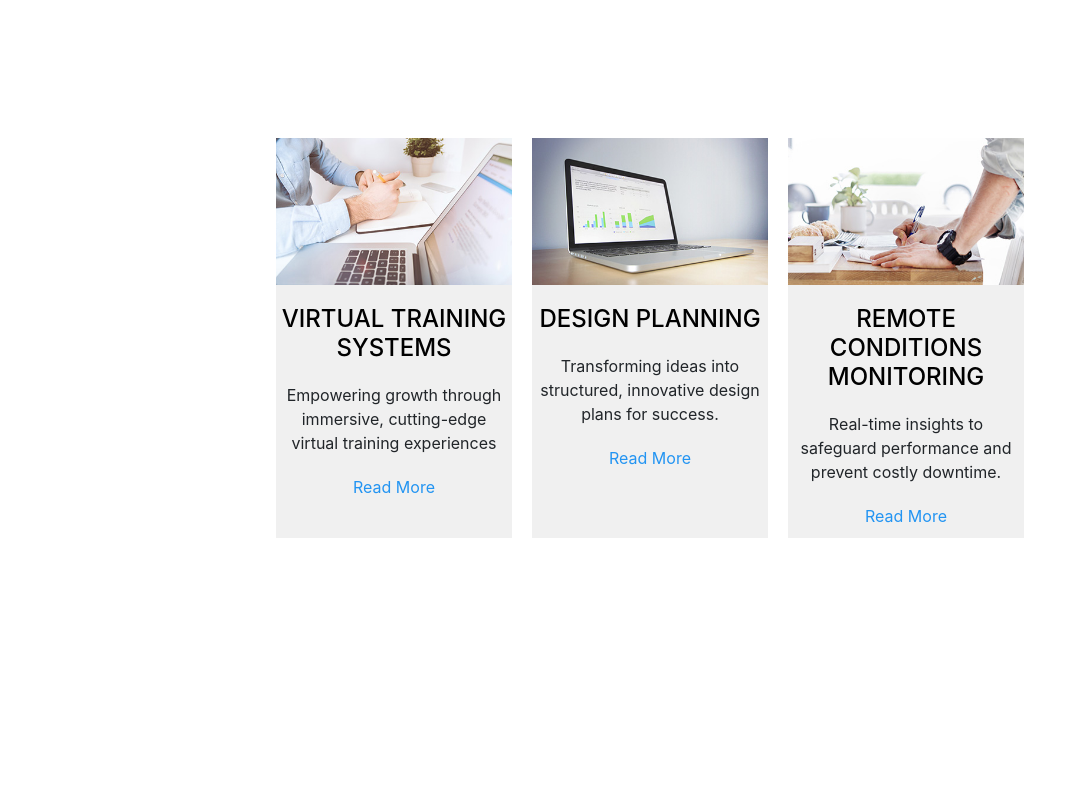
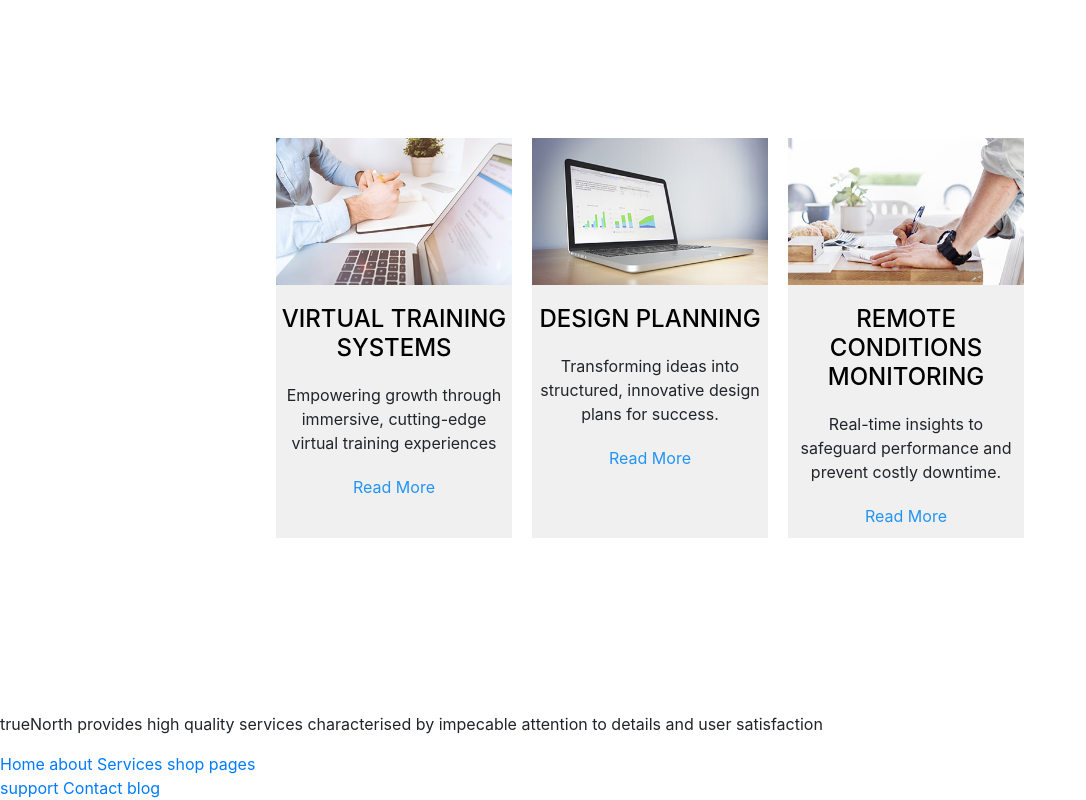
Before and after one commit to nkem-u-d/trueNorth, a plain HTML site: page index.html in a window 1280 px wide. Shown: the part 4237-5037 px from the top of the page, without its empty margins (0-1086 px from the left). Before the commit the page ends 4915 px from the top, so only its background shows below. Drawn offline with nearby package versions, Linux system fonts and the light colour scheme.

Commit message:
cretated a new footer section

```diff
--- a/index.html
+++ b/index.html
@@ -482,12 +482,42 @@
     </div>
 
     <!-- footer section -->
-     <div id="footer">
-        <div class="footerContents">
-            <div class=""></div>
+    <div id="footer">
+        <div class="footerContainer">
+            <div class="aboutLogo">
+                <img src="logo-w.png" alt="">
+                <p>trueNorth provides high quality services characterised by impecable attention to details and user satisfaction</p>
+            </div>
+            <!-- footer company section -->
+
+            <div class="company">
+                <nav class="bottomNAv">
+                    <a href="index.html">Home</a>
+                    <a href="about.html">about</a>
+                    <a href="services.html">Services</a>
+                    <a href="shop.html">shop</a>
+                    <a href="pages.html">pages</a>
+                </nav>
+            </div>
+
+            <!-- Footer Resources section -->
+
+            <div class="resources">
+                <nav class="bottomNAv">
+                    <a href="support.html">support</a>
+                    <a href="contact.html">Contact</a>
+                    <a href="blog.html">blog</a>
+                    </nav>
+            </div>
 
         </div>
-     </div>
+        <div class="location">
+
+        </div>
+    </div>
+
+
+
 
 
 
```
